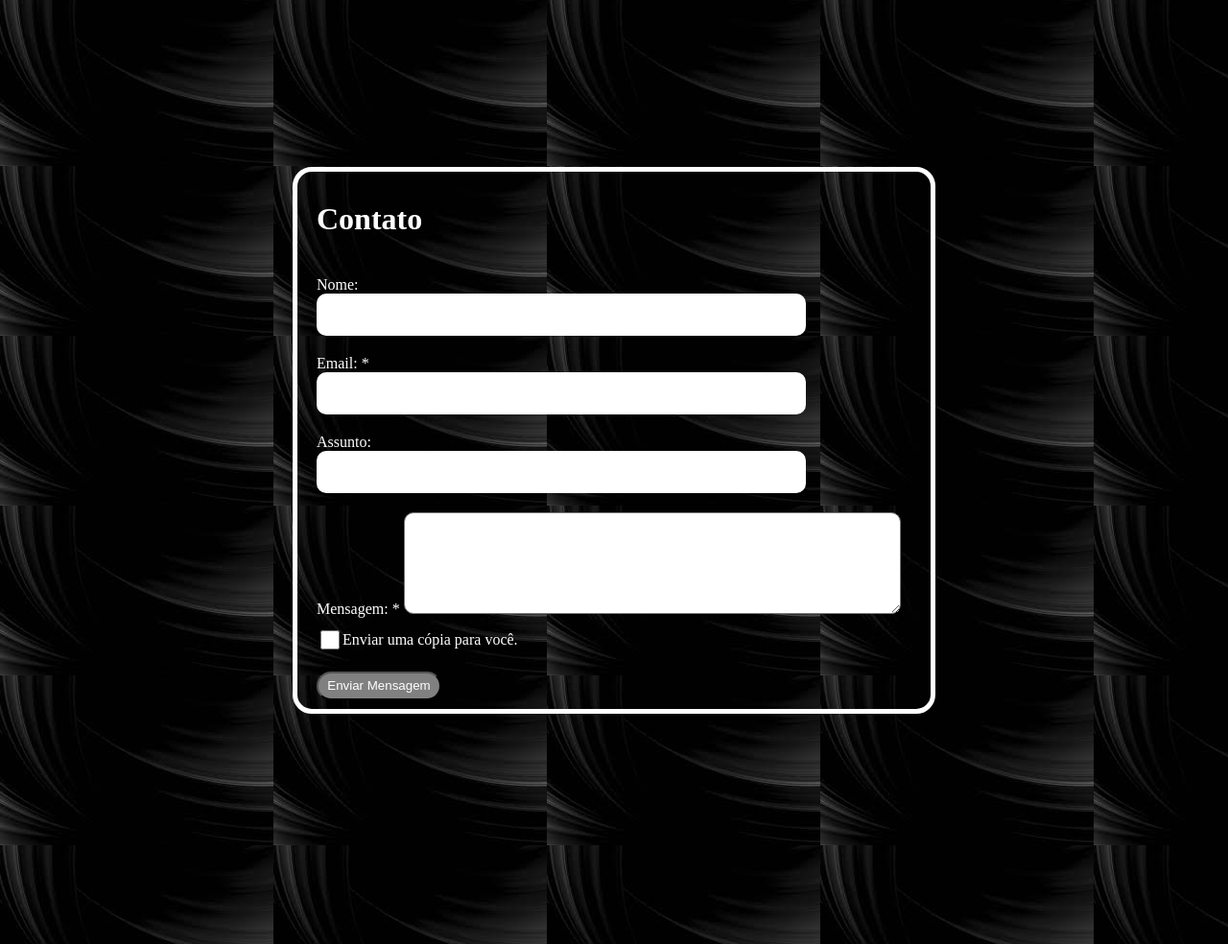
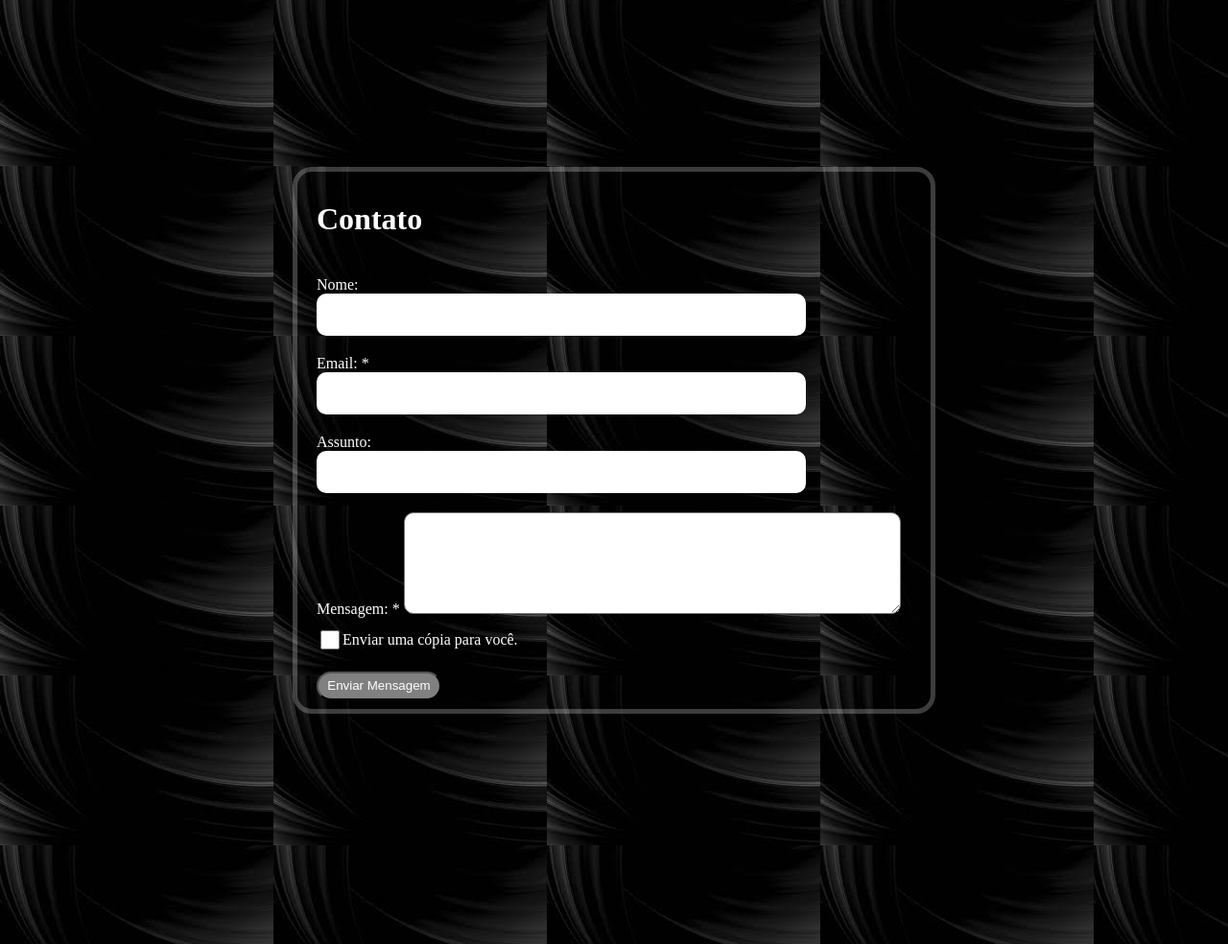
Before and after one commit to Rafael-Marcio/Projeto, a PHP site: page / in a window 1280 px wide. Shown: the part 181-1165 px from the top of the page at 96% size. Run offline with PHP 8.4, Linux system fonts and the light colour scheme.

Commit message:
Rafael-Marcio
Update site contato

```diff
--- a/contato/CSS/index.css
+++ b/contato/CSS/index.css
@@ -15,7 +15,7 @@ body{
     flex-direction: column;
     justify-content: center;
     align-items: start;
-    border: 5px solid white;
+    border: 5px solid rgba(255, 255, 255, 0.235);
     padding-left: 20px;
     color: white;
     border-radius: 20px;
```
